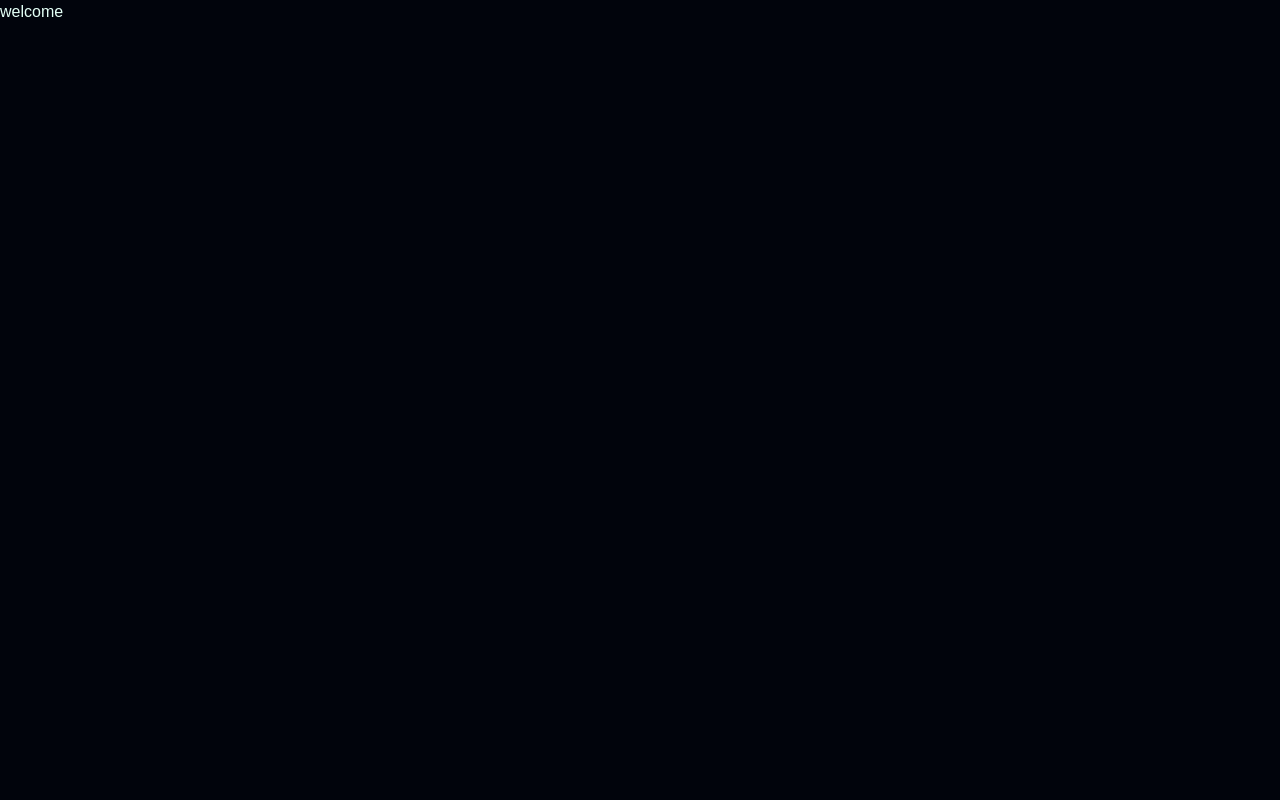
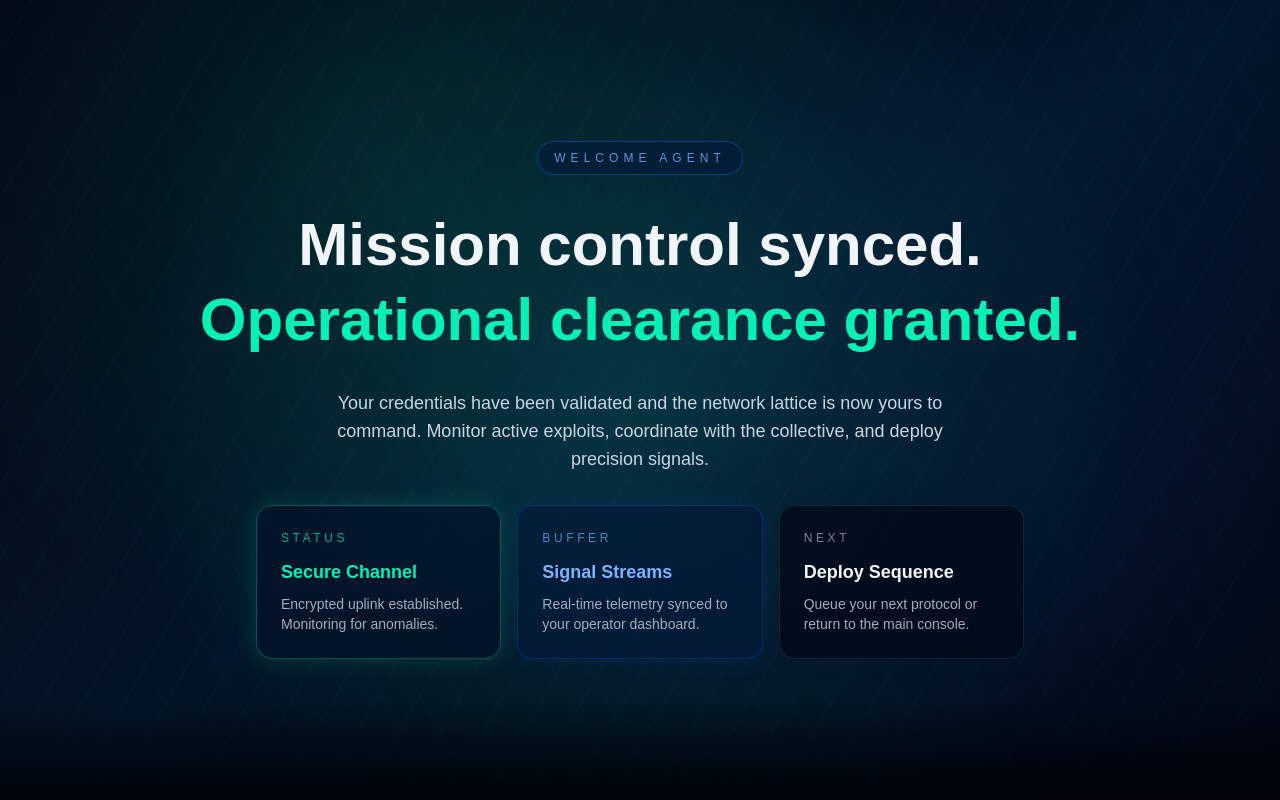
Before and after one commit to anonymous-thread/contest-glitch-HackPremium, a Next.js app: page /welcome in a window 1280 px wide. Built offline with nearby package versions, Linux system fonts and the light colour scheme.

Commit message:
UI design added

```diff
--- a/app/globals.css
+++ b/app/globals.css
@@ -69,6 +69,52 @@ body {
   animation: hacker-noise-flicker 4s ease-in-out infinite alternate;
 }
 
+.welcome-mesh,
+.welcome-rings,
+.welcome-pulse {
+  position: absolute;
+  inset: 0;
+  z-index: 0;
+}
+
+.welcome-mesh {
+  background-image:
+    repeating-linear-gradient(
+      120deg,
+      rgba(4, 241, 182, 0.04) 0,
+      rgba(4, 241, 182, 0.04) 2px,
+      transparent 2px,
+      transparent 36px
+    ),
+    repeating-linear-gradient(
+      -120deg,
+      rgba(19, 94, 189, 0.06) 0,
+      rgba(19, 94, 189, 0.06) 1.5px,
+      transparent 1.5px,
+      transparent 32px
+    );
+  mix-blend-mode: screen;
+  opacity: 0.4;
+  animation: welcome-mesh-shift 24s linear infinite;
+}
+
+.welcome-rings {
+  background-image:
+    radial-gradient(circle at 30% 20%, rgba(4, 241, 182, 0.18) 0, transparent 45%),
+    radial-gradient(circle at 80% 65%, rgba(10, 83, 189, 0.2) 0, transparent 55%),
+    radial-gradient(circle at 50% 50%, rgba(4, 241, 182, 0.08) 0%, transparent 70%);
+  mix-blend-mode: screen;
+  opacity: 0.5;
+}
+
+.welcome-pulse {
+  background: radial-gradient(circle at center, rgba(4, 241, 182, 0.18) 0, rgba(4, 241, 182, 0.04) 48%, transparent 60%);
+  mix-blend-mode: screen;
+  opacity: 0.35;
+  transform-origin: center;
+  animation: welcome-pulse-expand 10s ease-in-out infinite;
+}
+
 @keyframes hacker-grid-shift {
   0% {
     transform: translate3d(0, 0, 0);
@@ -101,3 +147,27 @@ body {
     opacity: 0.2;
   }
 }
+
+@keyframes welcome-mesh-shift {
+  0% {
+    transform: translate3d(0, 0, 0);
+  }
+  100% {
+    transform: translate3d(-36px, -24px, 0);
+  }
+}
+
+@keyframes welcome-pulse-expand {
+  0% {
+    transform: scale(0.94);
+    opacity: 0.18;
+  }
+  50% {
+    transform: scale(1.08);
+    opacity: 0.4;
+  }
+  100% {
+    transform: scale(0.94);
+    opacity: 0.18;
+  }
+}
--- a/app/login/page.tsx
+++ b/app/login/page.tsx
@@ -189,7 +189,13 @@ const LoginPage = () => {
   };
 
   return (
-    <main className="relative flex min-h-screen items-center justify-center overflow-hidden px-6 py-20">
+    <main className="relative flex min-h-screen items-center justify-center overflow-hidden bg-linear-to-br from-[#01040c] via-[#031029] to-[#020617] px-6 py-20 text-slate-100">
+      <div className="pointer-events-none absolute inset-0">
+        <div className="hacker-grid" />
+        <div className="hacker-scan" />
+        <div className="hacker-noise" />
+      </div>
+
       <section className="relative z-10 w-full max-w-xl">
         <div
           className="relative overflow-hidden rounded-[32px] border border-[#00d492]/35 px-12 py-16"
@@ -234,6 +240,7 @@ const LoginPage = () => {
           </div>
         </div>
       </section>
+      <div className="pointer-events-none absolute inset-x-0 bottom-0 h-48 bg-linear-to-t from-[#00040a] via-transparent" />
     </main>
   );
 };
--- a/app/page.tsx
+++ b/app/page.tsx
@@ -1,7 +1,50 @@
 import React from "react";
+import Link from "next/link";
 
-const page = () => {
-  return <div>Main</div>;
+const Page = () => {
+  return (
+    <main className="relative flex min-h-screen flex-col items-center justify-center overflow-hidden bg-linear-to-br from-[#01040c] via-[#041026] to-[#020617] px-6 py-16 text-slate-100">
+      <div className="pointer-events-none absolute inset-0">
+        <div className="hacker-grid" />
+        <div className="hacker-scan" />
+        <div className="hacker-noise" />
+      </div>
+
+      <div className="relative z-10 flex max-w-3xl flex-col items-center gap-6 text-center">
+        <span className="rounded-full border border-slate-700/60 bg-[#05132c]/60 px-4 py-2 text-xs uppercase tracking-[0.4em] text-slate-300/70">
+          Systems Online
+        </span>
+
+        <h1 className="text-4xl font-semibold leading-tight sm:text-6xl">
+          Penetrate the network.
+          <span className="text-[#04f1b6]"> Stay in the shadows.</span>
+        </h1>
+
+        <p className="max-w-2xl text-base text-slate-300 sm:text-lg">
+          Operate inside a fortified environment crafted for elite operators. Monitor targets,
+          intercept signals, and deploy countermeasures with precision.
+        </p>
+
+        <div className="flex flex-col items-center gap-3 sm:flex-row">
+          <Link
+            href="/login"
+            className="w-48 rounded-md border border-[#04f1b6]/70 bg-[#05132c]/80 px-6 py-3 text-sm font-semibold uppercase tracking-wider text-[#04f1b6] shadow-[0_0_18px_rgba(4,241,182,0.28)] transition hover:border-[#04f1b6] hover:bg-[#04f1b6] hover:text-[#01040c]"
+          >
+            Initiate Access
+          </Link>
+
+          <Link
+            href="/welcome"
+            className="w-48 rounded-md border border-slate-700/70 bg-transparent px-6 py-3 text-sm font-semibold uppercase tracking-wider text-slate-300 transition hover:border-slate-500 hover:text-[#04f1b6]"
+          >
+            Enter Sandbox
+          </Link>
+        </div>
+      </div>
+
+      <div className="pointer-events-none absolute inset-x-0 bottom-0 h-48 bg-linear-to-t from-[#00040a] via-transparent" />
+    </main>
+  );
 };
 
-export default page;
+export default Page;
--- a/app/welcome/page.tsx
+++ b/app/welcome/page.tsx
@@ -1,7 +1,51 @@
 import React from "react";
 
-const page = () => {
-  return <div>welcome</div>;
+const Page = () => {
+  return (
+    <main className="relative flex min-h-screen flex-col items-center justify-center overflow-hidden bg-linear-to-br from-[#020712] via-[#031427] to-[#01030a] px-6 py-20 text-slate-100">
+      <div className="pointer-events-none absolute inset-0">
+        <div className="welcome-mesh" />
+        <div className="welcome-rings" />
+        <div className="welcome-pulse" />
+      </div>
+
+      <section className="relative z-10 flex max-w-4xl flex-col items-center gap-8 text-center">
+        <span className="rounded-full border border-[#0f5ad6]/50 bg-[#041a3a]/70 px-4 py-2 text-xs uppercase tracking-[0.42em] text-[#7db2ff]/80">
+          Welcome Agent
+        </span>
+
+        <h1 className="text-4xl font-semibold leading-tight sm:text-6xl">
+          Mission control synced.
+          <span className="text-[#04f1b6]"> Operational clearance granted.</span>
+        </h1>
+
+        <p className="max-w-2xl text-base text-slate-300 sm:text-lg">
+          Your credentials have been validated and the network lattice is now yours to command.
+          Monitor active exploits, coordinate with the collective, and deploy precision signals.
+        </p>
+
+        <div className="grid w-full max-w-3xl gap-4 sm:grid-cols-3">
+          <div className="rounded-2xl border border-[#04f1b6]/30 bg-[#031227]/70 p-6 text-left shadow-[0_0_24px_rgba(4,241,182,0.16)]">
+            <p className="text-xs uppercase tracking-[0.3em] text-[#04f1b6]/70">Status</p>
+            <p className="mt-3 text-lg font-semibold text-[#04f1b6]">Secure Channel</p>
+            <p className="mt-2 text-sm text-slate-300/80">Encrypted uplink established. Monitoring for anomalies.</p>
+          </div>
+          <div className="rounded-2xl border border-[#0f5ad6]/30 bg-[#041a3a]/70 p-6 text-left shadow-[0_0_24px_rgba(15,90,214,0.16)]">
+            <p className="text-xs uppercase tracking-[0.3em] text-[#7db2ff]/70">Buffer</p>
+            <p className="mt-3 text-lg font-semibold text-[#7db2ff]">Signal Streams</p>
+            <p className="mt-2 text-sm text-slate-300/80">Real-time telemetry synced to your operator dashboard.</p>
+          </div>
+          <div className="rounded-2xl border border-slate-700/40 bg-[#020b19]/80 p-6 text-left shadow-[0_0_24px_rgba(15,23,42,0.26)]">
+            <p className="text-xs uppercase tracking-[0.3em] text-slate-300/60">Next</p>
+            <p className="mt-3 text-lg font-semibold text-slate-100">Deploy Sequence</p>
+            <p className="mt-2 text-sm text-slate-300/80">Queue your next protocol or return to the main console.</p>
+          </div>
+        </div>
+      </section>
+
+      <div className="pointer-events-none absolute inset-x-0 bottom-0 h-48 bg-linear-to-t from-[#00040a] via-transparent" />
+    </main>
+  );
 };
 
-export default page;
+export default Page;
```
